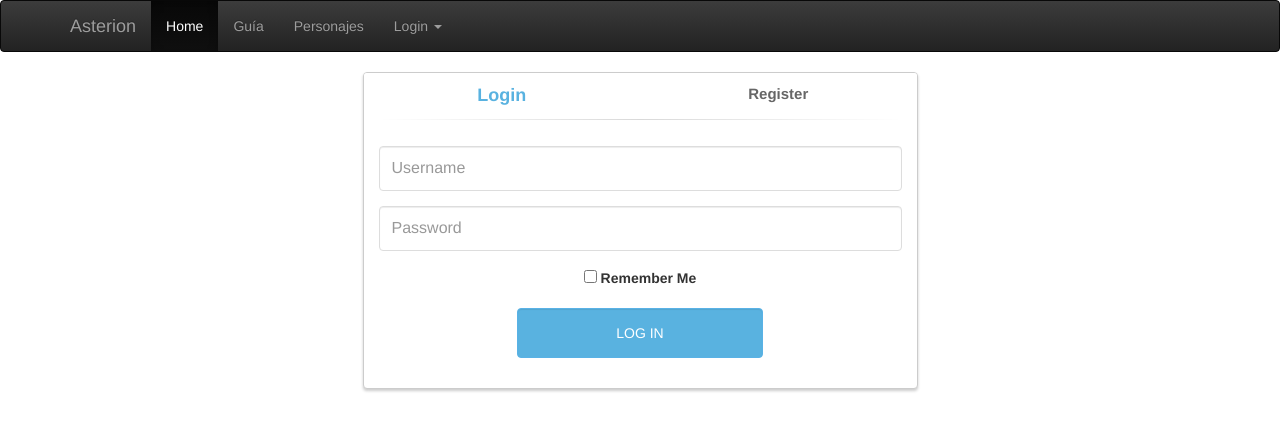
After one commit to chalvare/Asterion, a PHP site: page /register.php in a window 1280 px wide. The commit adds this page. Shown: the top 431 px of the page. Run offline with PHP 8.4, Linux system fonts and the light colour scheme; some libraries are stand-ins or nearby versions.

Commit message:
Registro y Login con sesión realizado

```diff
--- a/personajes.php
+++ b/personajes.php
@@ -97,13 +97,13 @@
 			$personaje=$Con -> recuperarPersonaje($pjs);
 			//echo "<script language='JavaScript'>alert($personaje[1]);</script>";
 			echo "<div class='col-sm-6'>";
-			echo "<img src='images/personajes/$personaje[0].jpg' class='img-rounded img-responsive imagepj' alt='$personaje[1]' width='346' height='600'>";
+			echo "<img src='images/personajes/0$personaje[0].jpg' class='img-rounded img-responsive imagepj' alt='$personaje[1]' width='346' height='600'>";
 			echo "</div>";
 
 
 		}else{
 			echo "<div class='col-sm-6'>";
-			echo "<img src='images/personajes/1.jpg' class='img-rounded img-responsive imagepj' alt='Cruzado' width='346' height='600'>";
+			echo "<img src='images/personajes/01.jpg' class='img-rounded img-responsive imagepj' alt='Cruzado' width='346' height='600'>";
 			echo "</div>";
 
 		}
--- a/personajes/css/style.css
+++ b/personajes/css/style.css
@@ -15,7 +15,7 @@
 .caracteristicas th{
 	text-align: center;
 	font-size: 26px;
-	color: rgba(38, 38, 164, 0.88);
+	color: #59B2E0;
 	font-weight: 900;
 }
 .caracteristicas td{
--- /dev/null
+++ b/register.php
@@ -0,0 +1,215 @@
+<!DOCTYPE html>
+<html lang="es">
+<head>
+	<title></title>
+	<meta charset="UTF-8">
+	<!-- Latest compiled and minified CSS -->
+<link rel="stylesheet" href="https://maxcdn.bootstrapcdn.com/bootstrap/3.3.6/css/bootstrap.min.css" integrity="sha384-1q8mTJOASx8j1Au+a5WDVnPi2lkFfwwEAa8hDDdjZlpLegxhjVME1fgjWPGmkzs7" crossorigin="anonymous">
+
+<!-- Optional theme -->
+<link rel="stylesheet" href="https://maxcdn.bootstrapcdn.com/bootstrap/3.3.6/css/bootstrap-theme.min.css" integrity="sha384-fLW2N01lMqjakBkx3l/M9EahuwpSfeNvV63J5ezn3uZzapT0u7EYsXMjQV+0En5r" crossorigin="anonymous">
+
+<!-- Latest compiled and minified JavaScript -->
+<script src="https://maxcdn.bootstrapcdn.com/bootstrap/3.3.6/js/bootstrap.min.js" integrity="sha384-0mSbJDEHialfmuBBQP6A4Qrprq5OVfW37PRR3j5ELqxss1yVqOtnepnHVP9aJ7xS" crossorigin="anonymous"></script>
+
+<!-- Librería jQuery requerida por los plugins de JavaScript -->
+    <script src="http://code.jquery.com/jquery.js"></script>
+
+	<!--<link rel="stylesheet" href="bootstrap-3.3.6-dist/css/bootstrap-theme.css" >
+	<link rel="stylesheet" href="bootstrap-3.3.6-dist/css/bootstrap-theme.css.map" >
+	<link rel="stylesheet" href="bootstrap-3.3.6-dist/css/bootstrap-theme.min.css" >
+	<link rel="stylesheet" href="bootstrap-3.3.6-dist/css/bootstrap-theme.min.css.map" >
+	<link rel="stylesheet" href="bootstrap-3.3.6-dist/css/bootstrap.css" >
+	<link rel="stylesheet" href="bootstrap-3.3.6-dist/css/bootstrap.css.map" >
+	<link rel="stylesheet" href="bootstrap-3.3.6-dist/css/bootstrap.min.css" >
+	<link rel="stylesheet" href="bootstrap-3.3.6-dist/css/bootstrap.min.css.map" >
+
+	<script type="text/javascript" src="bootstrap-3.3.6-dist/js/bootstrap.js"></script>
+	<script type="text/javascript" src="bootstrap-3.3.6-dist/js/bootstrap.min.js"></script>
+	<script type="text/javascript" src="bootstrap-3.3.6-dist/js/npm.js"></script>-->
+
+	<link href="bootstrap-3.3.6-dist/css/bootstrap.min.css" rel="stylesheet">
+	<link href="register/css/style.css" rel="stylesheet">
+	<script>
+
+	$(function() {
+
+	    $('#login-form-link').click(function(e) {
+			$("#login-form").delay(100).fadeIn(100);
+	 		$("#register-form").fadeOut(100);
+			$('#register-form-link').removeClass('active');
+			$(this).addClass('active');
+			e.preventDefault();
+		});
+		$('#register-form-link').click(function(e) {
+			$("#register-form").delay(100).fadeIn(100);
+	 		$("#login-form").fadeOut(100);
+			$('#login-form-link').removeClass('active');
+			$(this).addClass('active');
+			e.preventDefault();
+		});
+
+	});
+
+	$(function() {
+	    $('#register-submit').click(function(e) {
+			var pass = $("#passwordR").val();
+	 		var passC = $("#confirm-passwordR").val();
+	 		if(pass==passC){
+		 	}else{
+		 		alert('Las contraseñas deben coincidir');
+	 		}
+		});
+
+	});
+	</script>
+
+</head>
+
+
+<body>
+		<?php
+		// sent from form
+		if (isset($_POST['login-submit'])) {
+			$username = $_POST['username'];
+			$password = $_POST['password'];
+
+			include ("php/conexion.php");
+			$Con = new conexion();
+			$Con -> verificar_login($username,$password);
+		}
+
+
+		?>
+		<?php
+		// sent from form
+		if (isset($_POST['register-submit'])) {
+			$nombre = $_POST['usernameR'];
+			$pass = $_POST['passwordR'];
+			$email = $_POST['emailR'];
+			if(isset($nombre)&&isset($pass)&&isset($email)){
+				include ("php/conexion.php");
+				$Con = new conexion();
+				$Con -> registrarUsuario($nombre, $pass, $email);
+			}
+		}
+
+
+		?>
+	<!-- jQuery (necessary for Bootstrap's JavaScript plugins) -->
+    <script src="https://ajax.googleapis.com/ajax/libs/jquery/1.11.3/jquery.min.js"></script>
+    <!-- Include all compiled plugins (below), or include individual files as needed -->
+   	<script type="text/javascript" src="bootstrap-3.3.6-dist/js/bootstrap.min.js"></script>
+
+
+	<nav class="navbar navbar-inverse">
+        <div class="container">
+          <div class="navbar-header">
+            <a class="navbar-brand" href="index.php">Asterion</a>
+          </div>
+          <div class="navbar-collapse collapse">
+            <ul class="nav navbar-nav">
+              <li class="active"><a href="index.php">Home</a></li>
+              <li><a href="#about">Guía</a></li>
+              <li><a href="personajes.php">Personajes</a></li>
+              <li class="dropdown">
+                <a href="#" class="dropdown-toggle" data-toggle="dropdown" role="button" aria-haspopup="true" aria-expanded="false">Login <span class="caret"></span></a>
+                <ul class="dropdown-menu">
+                  <li><a href="#">Acceder</a></li>
+                  <li><a href="#">Another action</a></li>
+                  <li><a href="#">Something else more</a></li>
+                  <li role="separator" class="divider"></li>
+                  <li class="dropdown-header">Nav header</li>
+                  <li><a href="#">Separated link</a></li>
+                  <li><a href="#">Cerrar Sesión</a></li>
+                </ul>
+              </li>
+	        </ul>
+          </div><!--/.nav-collapse -->
+        </div>
+      </nav>
+
+
+
+    <div class="container">
+    	<div class="row">
+			<div class="col-md-6 col-md-offset-3">
+				<div class="panel panel-login">
+					<div class="panel-heading">
+						<div class="row">
+							<div class="col-xs-6">
+								<a href="#" class="active" id="login-form-link">Login</a>
+							</div>
+							<div class="col-xs-6">
+								<a href="#" id="register-form-link">Register</a>
+							</div>
+						</div>
+						<hr>
+					</div>
+					<div class="panel-body">
+						<div class="row">
+							<div class="col-lg-12">
+
+
+
+								<form id="login-form" action="register.php" method="post" role="form" style="display: block;">
+									<div class="form-group">
+										<input type="text" name="username" id="username" tabindex="1" class="form-control" placeholder="Username" required>
+									</div>
+									<div class="form-group">
+										<input type="password" name="password" id="password" tabindex="2" class="form-control" placeholder="Password" required>
+									</div>
+									<div class="form-group text-center">
+										<input type="checkbox" tabindex="3" class="" name="remember" id="remember">
+										<label for="remember"> Remember Me</label>
+									</div>
+									<div class="form-group">
+										<div class="row">
+											<div class="col-sm-6 col-sm-offset-3">
+												<input type="submit" name="login-submit" id="login-submit" tabindex="4" class="form-control btn btn-login" value="Log In">
+											</div>
+										</div>
+									</div>
+								</form>
+
+
+
+								<form id="register-form" action="" method="post" role="form" style="display: none;">
+									<div class="form-group">
+										<input type="text" name="usernameR" id="usernameR" tabindex="1" class="form-control" placeholder="Username" value="" required>
+									</div>
+									<div class="form-group">
+										<input type="email" name="emailR" id="emailR" tabindex="1" class="form-control" placeholder="Email Address" value="" required>
+									</div>
+									<div class="form-group">
+										<input type="password" name="passwordR" id="passwordR" tabindex="2" class="form-control" placeholder="Password" required>
+									</div>
+									<div class="form-group">
+										<input type="password" name="confirm-passwordR" id="confirm-passwordR" tabindex="2" class="form-control" placeholder="Confirm Password" required>
+									</div>
+									<div class="form-group">
+										<div class="row">
+											<div class="col-sm-6 col-sm-offset-3">
+												<input type="submit" name="register-submit" id="register-submit" tabindex="4" class="form-control btn btn-register" value="Register Now">
+											</div>
+										</div>
+									</div>
+								</form>
+
+							</div>
+						</div>
+					</div>
+				</div>
+			</div>
+		</div>
+	</div>
+
+
+
+
+
+
+
+
+</body>
+</html>
--- /dev/null
+++ b/register/css/style.css
@@ -0,0 +1,73 @@
+
+
+.panel-login {
+	border-color: #ccc;
+	-webkit-box-shadow: 0px 2px 3px 0px rgba(0,0,0,0.2);
+	-moz-box-shadow: 0px 2px 3px 0px rgba(0,0,0,0.2);
+	box-shadow: 0px 2px 3px 0px rgba(0,0,0,0.2);
+}
+.panel-login>.panel-heading {
+	color: #00415d;
+	background-color: #fff;
+	border-color: #fff;
+	text-align:center;
+}
+.panel-login>.panel-heading a{
+	text-decoration: none;
+	color: #666;
+	font-weight: bold;
+	font-size: 15px;
+	-webkit-transition: all 0.1s linear;
+	-moz-transition: all 0.1s linear;
+	transition: all 0.1s linear;
+}
+.panel-login > .panel-heading a.active{
+	color: #59B2E0;
+	font-size: 18px;
+}
+.panel-login>.panel-heading hr{
+	margin-top: 10px;
+	margin-bottom: 0px;
+	clear: both;
+	border: 0;
+	height: 1px;
+	background-image: -webkit-linear-gradient(left,rgba(0, 0, 0, 0),rgba(0, 0, 0, 0.15),rgba(0, 0, 0, 0));
+	background-image: -moz-linear-gradient(left,rgba(0,0,0,0),rgba(0,0,0,0.15),rgba(0,0,0,0));
+	background-image: -ms-linear-gradient(left,rgba(0,0,0,0),rgba(0,0,0,0.15),rgba(0,0,0,0));
+	background-image: -o-linear-gradient(left,rgba(0,0,0,0),rgba(0,0,0,0.15),rgba(0,0,0,0));
+}
+.panel-login input[type="text"],.panel-login input[type="email"],.panel-login input[type="password"] {
+	height: 45px;
+	border: 1px solid #ddd;
+	font-size: 16px;
+	-webkit-transition: all 0.1s linear;
+	-moz-transition: all 0.1s linear;
+	transition: all 0.1s linear;
+}
+.panel-login input:hover,
+.panel-login input:focus {
+	outline:none;
+	-webkit-box-shadow: none;
+	-moz-box-shadow: none;
+	box-shadow: none;
+	border-color: #ccc;
+}
+.btn-login, .btn-register {
+	background-color: #59B2E0;
+	outline: none;
+	color: #fff;
+	font-size: 14px;
+	height: auto;
+	font-weight: normal;
+	padding: 14px 0;
+	text-transform: uppercase;
+	border-color: #59B2E6;
+}
+.btn-login:hover,
+.btn-login:focus,
+.btn-register:hover,
+.btn-register:focus {
+	color: #fff;
+	background-color: #53A3CD;
+	border-color: #53A3CD;
+}
```
Also changed, not shown: index.php (+18 -1 lines), index/style.css (+13 -1 lines), php/conexion.php (+50 -0 lines), 1 other file.
